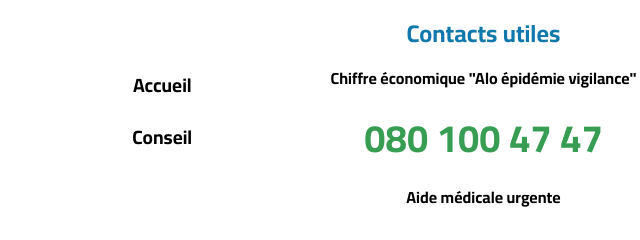
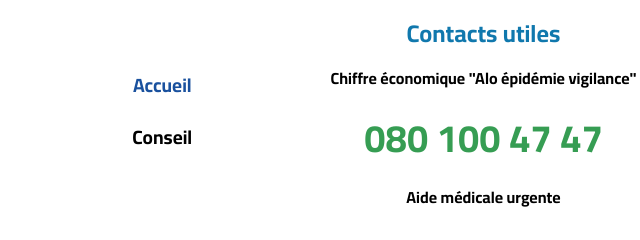
Before and after one commit to abderrahmanerouah/covid19, a website: page index.html in a window 1280 px wide. Shown: the part 2296-2536 px from the top of the page, 1-641 px from the left. Drawn offline with nearby package versions, Linux system fonts and the light colour scheme.

Commit message:
change color de button acceuil

```diff
--- a/app/scss/_footer.scss
+++ b/app/scss/_footer.scss
@@ -138,6 +138,7 @@
             width: 7em;
           }
         }
+        .active {color: $text_color;}
       }
 
       &__part2 {
--- a/footer__.html
+++ b/footer__.html
@@ -4,7 +4,7 @@
 <div class="footer__contacte__parts">
   <div class="footer__contacte__part1">
     <a href=""><img src="/Design/Assets/png/language_switch.png" alt=""></a>
-    <a href="#">Accueil</a>
+    <a class="active" href="#">Accueil</a>
     <a href="#">Conseil</a>
   </div>
   <div class="footer__contacte__part2">
```
Also changed, not shown: src/css/style.css, 1 other file.
